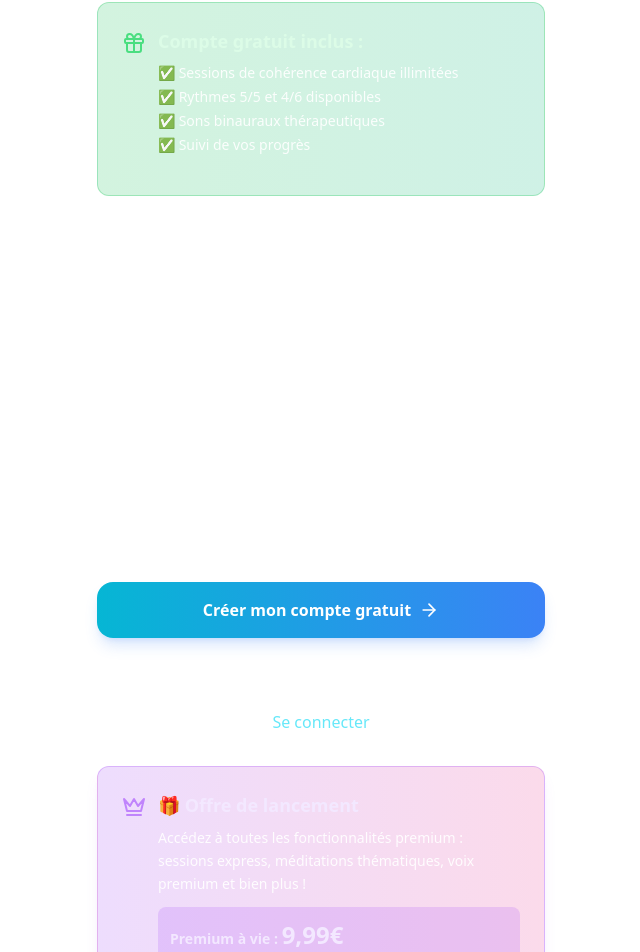
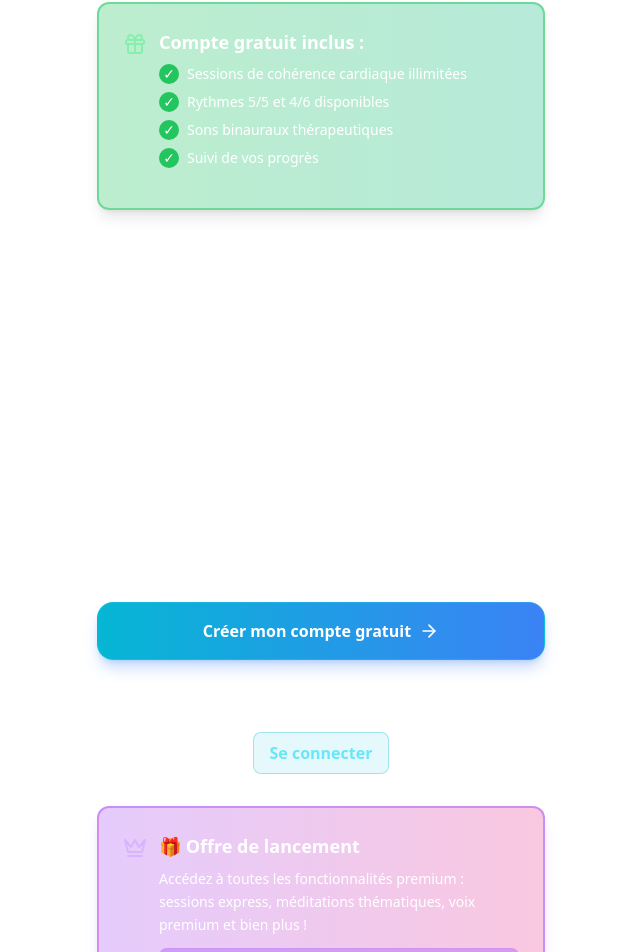
Before and after one commit to TITCLAIRE/lyne-up, a React (Vite) app: page /auth in a window 1280 px wide. Shown: the part 194-1146 px from the top of the page, without its empty margins (319-959 px from the left). Built offline with nearby package versions, Linux system fonts and the light colour scheme.

Commit message:
Amélioration du contraste de la page d'authentification

```diff
--- a/src/pages/AuthScreen.jsx
+++ b/src/pages/AuthScreen.jsx
@@ -57,7 +57,7 @@ export default function AuthScreen() {
           <h1 className="text-3xl font-bold mb-3 bg-gradient-to-r from-cyan-400 to-purple-400 bg-clip-text text-transparent">
             {isLogin ? 'Bon retour !' : 'Créez votre compte'}
           </h1>
-          <p className="text-white/80 text-lg">
+          <p className="text-white text-lg">
             {isLogin
               ? 'Reconnectez-vous à votre espace bien-être'
               : 'Commencez votre voyage vers le bien-être'
@@ -67,16 +67,16 @@ export default function AuthScreen() {
 
         {/* Avantages du compte gratuit */}
         {!isLogin && (
-          <div className="bg-gradient-to-r from-green-500/20 to-emerald-500/20 border border-green-500/30 rounded-xl p-6 mb-8">
+          <div className="bg-gradient-to-r from-green-500/30 to-emerald-500/30 border-2 border-green-500/50 rounded-xl p-6 mb-8 shadow-lg">
             <div className="flex items-start gap-3 mb-4">
-              <Gift size={24} className="text-green-400 mt-1 flex-shrink-0" />
+              <Gift size={24} className="text-green-300 mt-1 flex-shrink-0" />
               <div>
-                <h3 className="text-lg font-semibold text-green-100 mb-2">Compte gratuit inclus :</h3>
-                <ul className="text-sm text-white/90 space-y-1">
-                  <li>✅ Sessions de cohérence cardiaque illimitées</li>
-                  <li>✅ Rythmes 5/5 et 4/6 disponibles</li>
-                  <li>✅ Sons binauraux thérapeutiques</li>
-                  <li>✅ Suivi de vos progrès</li>
+                <h3 className="text-lg font-semibold text-white mb-2">Compte gratuit inclus :</h3>
+                <ul className="text-sm text-white space-y-2">
+                  <li className="flex items-center"><span className="bg-green-500 text-white rounded-full w-5 h-5 inline-flex items-center justify-center mr-2">✓</span> Sessions de cohérence cardiaque illimitées</li>
+                  <li className="flex items-center"><span className="bg-green-500 text-white rounded-full w-5 h-5 inline-flex items-center justify-center mr-2">✓</span> Rythmes 5/5 et 4/6 disponibles</li>
+                  <li className="flex items-center"><span className="bg-green-500 text-white rounded-full w-5 h-5 inline-flex items-center justify-center mr-2">✓</span> Sons binauraux thérapeutiques</li>
+                  <li className="flex items-center"><span className="bg-green-500 text-white rounded-full w-5 h-5 inline-flex items-center justify-center mr-2">✓</span> Suivi de vos progrès</li>
                 </ul>
               </div>
             </div>
@@ -87,7 +87,7 @@ export default function AuthScreen() {
         <form onSubmit={handleSubmit} className="space-y-6 mb-8">
           {!isLogin && (
             <div>
-              <label className="block text-sm font-medium text-white mb-2">
+              <label className="block text-sm font-bold text-white mb-2">
                 Nom complet
               </label>
               <div className="relative">
@@ -97,7 +97,7 @@ export default function AuthScreen() {
                   name="name"
                   value={formData.name}
                   onChange={handleInputChange}
-                  className="w-full pl-12 pr-4 py-4 bg-white/15 border border-white/30 rounded-xl text-white placeholder-white/60 focus:outline-none focus:ring-2 focus:ring-cyan-500/70 focus:border-cyan-500/70"
+                  className="w-full pl-12 pr-4 py-4 bg-white/20 border-2 border-white/40 rounded-xl text-white placeholder-white/70 focus:outline-none focus:ring-2 focus:ring-cyan-500/70 focus:border-cyan-500/70"
                   placeholder="Votre nom"
                   required
                 />
@@ -106,7 +106,7 @@ export default function AuthScreen() {
           )}
 
           <div>
-            <label className="block text-sm font-medium text-white mb-2">
+            <label className="block text-sm font-bold text-white mb-2">
               Adresse email
             </label>
             <div className="relative">
@@ -116,7 +116,7 @@ export default function AuthScreen() {
                 name="email"
                 value={formData.email}
                 onChange={handleInputChange}
-                className="w-full pl-12 pr-4 py-4 bg-white/15 border border-white/30 rounded-xl text-white placeholder-white/60 focus:outline-none focus:ring-2 focus:ring-cyan-500/70 focus:border-cyan-500/70"
+                className="w-full pl-12 pr-4 py-4 bg-white/20 border-2 border-white/40 rounded-xl text-white placeholder-white/70 focus:outline-none focus:ring-2 focus:ring-cyan-500/70 focus:border-cyan-500/70"
                 placeholder="votre@email.com"
                 required
               />
@@ -124,7 +124,7 @@ export default function AuthScreen() {
           </div>
 
           <div>
-            <label className="block text-sm font-medium text-white mb-2">
+            <label className="block text-sm font-bold text-white mb-2">
               Mot de passe
             </label>
             <div className="relative">
@@ -134,14 +134,14 @@ export default function AuthScreen() {
                 name="password"
                 value={formData.password}
                 onChange={handleInputChange}
-                className="w-full pl-12 pr-4 py-4 bg-white/15 border border-white/30 rounded-xl text-white placeholder-white/60 focus:outline-none focus:ring-2 focus:ring-cyan-500/70 focus:border-cyan-500/70"
+                className="w-full pl-12 pr-4 py-4 bg-white/20 border-2 border-white/40 rounded-xl text-white placeholder-white/70 focus:outline-none focus:ring-2 focus:ring-cyan-500/70 focus:border-cyan-500/70"
                 placeholder="••••••••"
                 required
                 minLength={6}
               />
             </div>
             {!isLogin && (
-              <p className="text-xs text-white/70 mt-2">
+              <p className="text-xs text-white mt-2 font-medium">
                 Minimum 6 caractères
               </p>
             )}
@@ -149,7 +149,7 @@ export default function AuthScreen() {
 
           <button
             type="submit"
-            className="w-full bg-gradient-to-r from-cyan-500 to-blue-500 text-white py-4 px-6 rounded-2xl font-semibold flex items-center justify-center gap-2 hover:from-cyan-600 hover:to-blue-600 transition-all duration-200 shadow-lg shadow-blue-500/20"
+            className="w-full bg-gradient-to-r from-cyan-500 to-blue-500 text-white py-4 px-6 rounded-2xl font-semibold flex items-center justify-center gap-2 hover:from-cyan-600 hover:to-blue-600 transition-all duration-200 shadow-lg shadow-blue-500/30 border border-cyan-400/30"
           >
             {isLogin ? 'Se connecter' : 'Créer mon compte gratuit'}
             <ArrowRight size={20} />
@@ -158,34 +158,34 @@ export default function AuthScreen() {
 
         {/* Basculer entre connexion et inscription */}
         <div className="text-center mb-8">
-          <p className="text-white/80 mb-4">
+          <p className="text-white mb-4 font-medium">
             {isLogin ? 'Pas encore de compte ?' : 'Déjà un compte ?'}
           </p>
           <button
             onClick={toggleMode}
-            className="text-cyan-300 hover:text-cyan-200 font-medium transition-colors"
+            className="text-cyan-300 hover:text-cyan-200 font-bold transition-colors bg-cyan-500/10 px-4 py-2 rounded-lg border border-cyan-500/30"
           >
             {isLogin ? 'Créer un compte gratuit' : 'Se connecter'}
           </button>
         </div>
 
         {/* Offre premium */}
-        <div className="bg-gradient-to-r from-purple-500/20 to-pink-500/20 border border-purple-500/30 rounded-xl p-6 shadow-lg shadow-purple-500/10">
+        <div className="bg-gradient-to-r from-purple-500/30 to-pink-500/30 border-2 border-purple-500/50 rounded-xl p-6 shadow-lg shadow-purple-500/20">
           <div className="flex items-start gap-3">
-            <Crown size={24} className="text-purple-400 mt-1 flex-shrink-0" />
+            <Crown size={24} className="text-purple-300 mt-1 flex-shrink-0" />
             <div className="text-left">
-              <h3 className="text-lg font-semibold text-purple-100 mb-2">
+              <h3 className="text-lg font-semibold text-white mb-2">
                 🎁 Offre de lancement
               </h3>
-              <p className="text-white/90 text-sm leading-relaxed mb-3">
+              <p className="text-white text-sm leading-relaxed mb-3">
                 Accédez à toutes les fonctionnalités premium : sessions express,
                 méditations thématiques, voix premium et bien plus !
               </p>
-              <div className="bg-purple-500/20 rounded-lg p-3">
-                <p className="text-sm font-semibold text-purple-100">
+              <div className="bg-purple-500/40 rounded-lg p-3 border border-purple-400/30">
+                <p className="text-sm font-semibold text-white">
                   Premium à vie : <span className="text-2xl">9,99€</span>
                 </p>
-                <p className="text-xs text-white/90">
+                <p className="text-xs text-white">
                   Toutes les mises à jour incluses • Aucun abonnement
                 </p>
               </div>
@@ -194,8 +194,8 @@ export default function AuthScreen() {
         </div>
 
         {/* Note de développement */}
-        <div className="mt-8 p-4 bg-yellow-500/20 border border-yellow-500/30 rounded-xl">
-          <p className="text-xs text-yellow-100 text-center">
+        <div className="mt-8 p-4 bg-yellow-500/30 border-2 border-yellow-500/50 rounded-xl">
+          <p className="text-xs text-white font-medium text-center">
             <strong>Note de développement :</strong> Cette page d'authentification est un placeholder.
             Dans la Phase 2, nous intégrerons Supabase pour une authentification réelle.
           </p>
```
